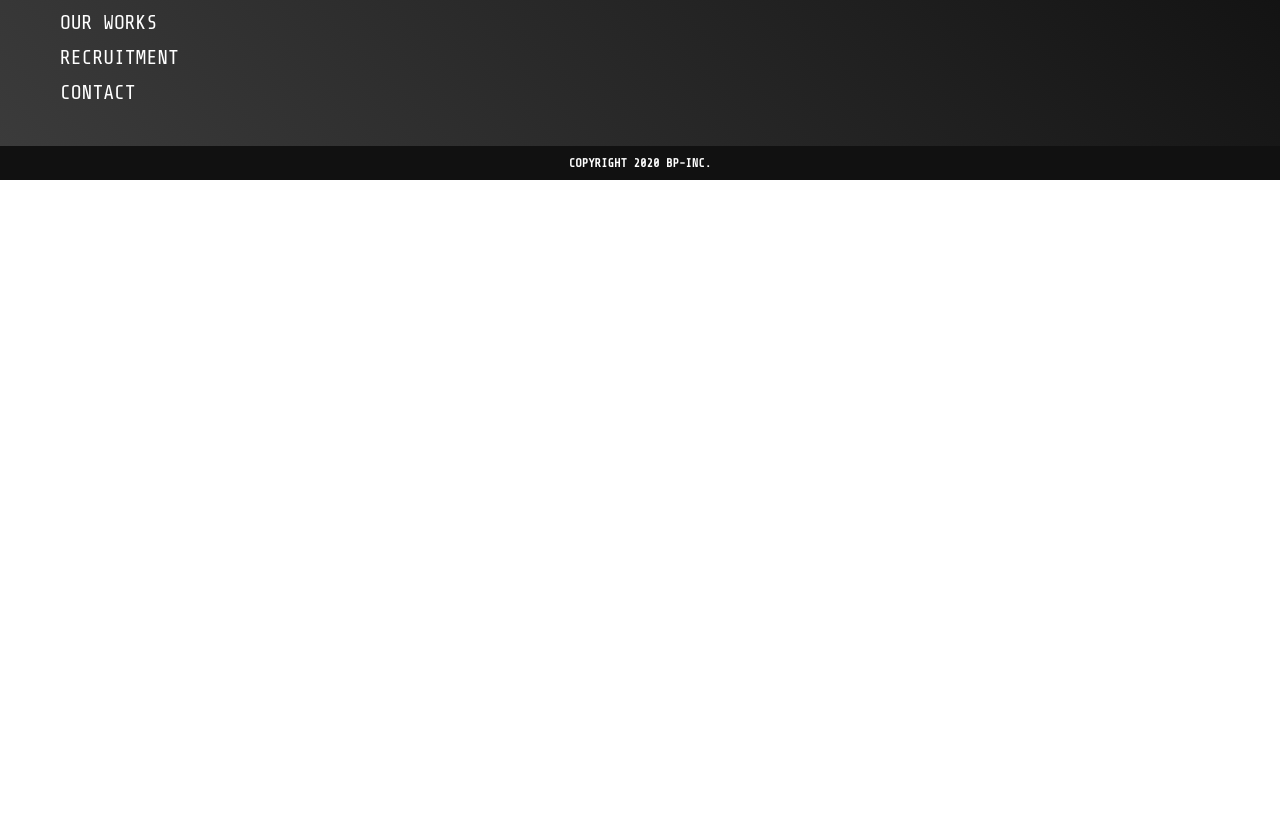
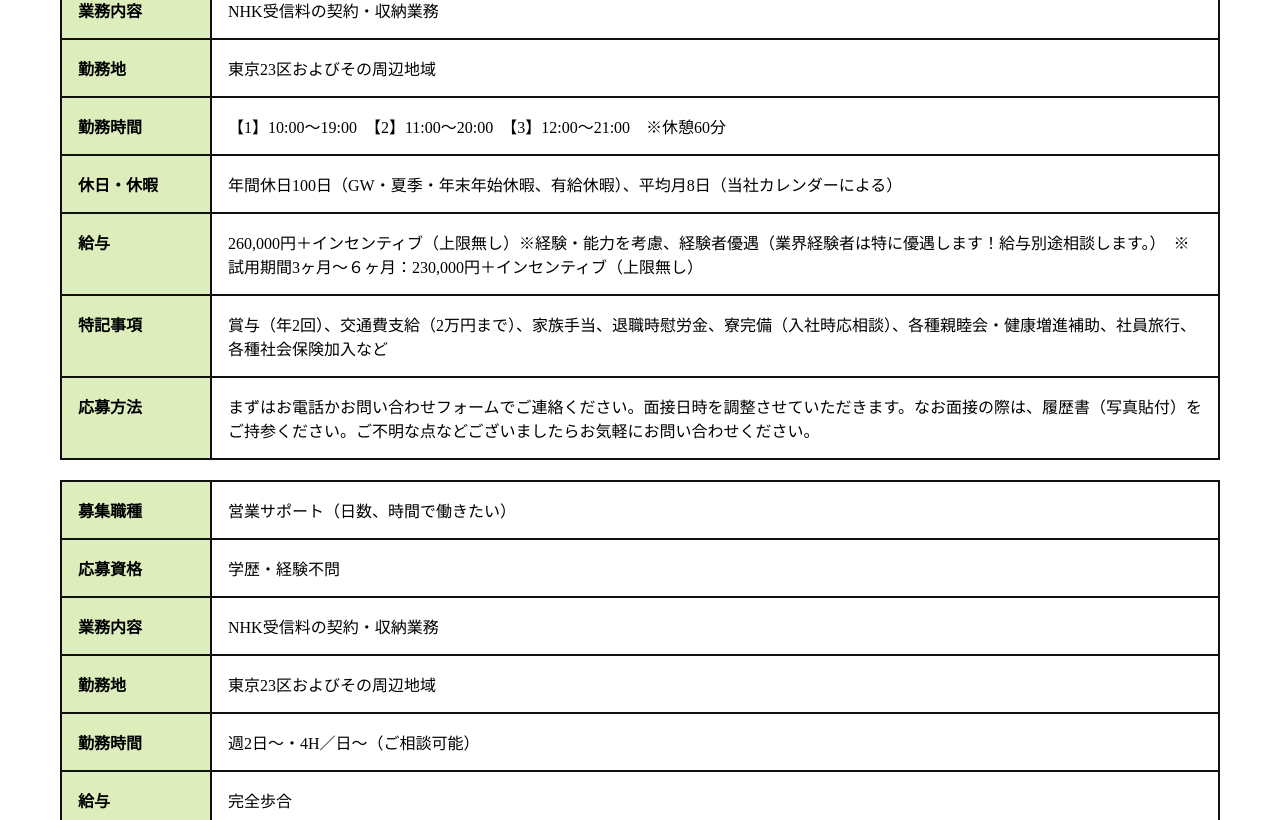
Before and after one commit to 9631kunn/bp-inc, a Gatsby site: page /recruitment in a window 1280 px wide. Shown: the part 891-1711 px from the top of the page. Before the commit the page ends 1071 px from the top, so only its background shows below. Built offline with nearby package versions, Linux system fonts and the light colour scheme; Gatsby itself is replaced by a stand-in of ours.

Commit message:
add: page

```diff
--- a/src/components/Heading3.js
+++ b/src/components/Heading3.js
@@ -4,6 +4,7 @@ import styled from 'styled-components';
 const red = (props) => props.theme.color.red;
 const purple = (props) => props.theme.color.purple;
 const blue = (props) => props.theme.color.blue;
+const green = (props) => props.theme.color.green;
 const gapXs = (props) => props.theme.gap.xs;
 const gapS = (props) => props.theme.gap.s;
 const gapL = (props) => props.theme.gap.l;
@@ -20,6 +21,9 @@ const Wrap = styled.h3`
   &.blue {
     color: ${blue};
   }
+  &.green {
+    color: ${green};
+  }
   &::before {
     content: '■';
     display: inline-block;
--- a/src/components/Iframe.js
+++ b/src/components/Iframe.js
@@ -16,9 +16,7 @@ const Wrap = styled.div`
   }
 `;
 
-const Iframe = ({ src }) => {
-  console.log(src);
-  return (
+const Iframe = ({ src }) => (
   <Wrap>
     <iframe
       src={src}
@@ -33,6 +31,5 @@ const Iframe = ({ src }) => {
     />
   </Wrap>
 );
-};
 
 export default Iframe;
--- a/src/components/Table.js
+++ b/src/components/Table.js
@@ -5,19 +5,27 @@ const mediaM = (props) => props.theme.media.m;
 const gapXs = (props) => props.theme.gap.xs;
 const gapS = (props) => props.theme.gap.s;
 const gapM = (props) => props.theme.gap.m;
+const greenOp = (props) => props.theme.color.greenOp;
 const container = (props) => props.theme.container.main;
 
-const Wrap = styled.table`
-  font-size: 1.6rem;
-  margin: 0 auto;
+const Wrap = styled.div`
+  margin: 0 auto ${gapS};
   max-width: ${container};
   padding: 0 ${gapS};
   width: 100%;
+`;
+
+const T = styled.table`
+  font-size: 1.6rem;
   tr {
     display: grid;
     gap: ${gapXs};
     grid-template-columns: 150px 1fr;
     margin-block-end: ${gapM};
+    th,
+    td {
+      padding: 1em;
+    }
     th {
       text-align: left;
     }
@@ -25,6 +33,21 @@ const Wrap = styled.table`
       address {
         font-style: initial;
       }
+    }
+  }
+  &.border {
+    border: 1px solid #111;
+    border-collapse: collapse;
+    tr {
+      gap: 0;
+      margin-block-end: 0;
+    }
+    th,
+    td {
+      border: 1px solid #111;
+    }
+    th {
+      background: ${greenOp};
     }
   }
   @media (max-width: ${mediaM}) {
@@ -36,9 +59,11 @@ const Wrap = styled.table`
   }
 `;
 
-const Table = ({ children }) => (
+const Table = ({ children, border = false }) => (
   <Wrap>
-    <tbody>{children}</tbody>
+    <T className={border ? 'border' : ''}>
+      <tbody>{children}</tbody>
+    </T>
   </Wrap>
 );
 
--- a/src/pages/recruitment.js
+++ b/src/pages/recruitment.js
@@ -4,17 +4,10 @@ import styled from 'styled-components';
 import Layout from '../components/Layout';
 import SEO from '../components/SEO';
 import Heading2 from '../components/Heading2';
+import Heading3 from '../components/Heading3';
+import Table from '../components/Table';
 
-const mediaS = (props) => props.theme.media.s;
-const mediaM = (props) => props.theme.media.m;
-const red = (props) => props.theme.color.red;
-const purple = (props) => props.theme.color.purple;
-const blue = (props) => props.theme.color.blue;
-const blueOp = (props) => props.theme.color.blueOp;
-const gapXs = (props) => props.theme.gap.xs;
 const gapS = (props) => props.theme.gap.s;
-const gapM = (props) => props.theme.gap.m;
-const gapL = (props) => props.theme.gap.l;
 const gapXxl = (props) => props.theme.gap.xxl;
 const container = (props) => props.theme.container.main;
 
@@ -24,15 +17,56 @@ const Wrap = styled.article`
 
 const Container = styled.div`
   font-size: 1.6rem;
-  margin: 0 auto;
+  margin: 0 auto ${gapS};
   max-width: ${container};
-  padding: ${gapS};
+  padding: 0 ${gapS};
   width: 100%;
+  p {
+    font-size: 1.6rem;
+  }
 `;
 
 const RecruitmentPage = (props) => {
   const recruitmentTitle = '求人情報';
   const recruitmentDescription = '株式会社ビジネスパートナーズの求人情報のページです';
+  const tableContent1 = [
+    { h: '募集職種', d: '営業（正社員で働きたい）' },
+    { h: '応募資格', d: '年齢・学歴・経験不問' },
+    { h: '業務内容', d: 'NHK受信料の契約・収納業務' },
+    { h: '勤務地', d: '	東京23区およびその周辺地域' },
+    { h: '勤務時間', d: '【1】10:00～19:00　【2】11:00～20:00　【3】12:00～21:00　※休憩60分' },
+    { h: '休日・休暇', d: '年間休日100日（GW・夏季・年末年始休暇、有給休暇）、平均月8日（当社カレンダーによる）' },
+    {
+      h: '給与',
+      d:
+        '260,000円＋インセンティブ（上限無し）※経験・能力を考慮、経験者優遇（業界経験者は特に優遇します！給与別途相談します。）　※試用期間3ヶ月～６ヶ月：230,000円＋インセンティブ（上限無し）',
+    },
+    {
+      h: '特記事項	',
+      d:
+        '賞与（年2回）、交通費支給（2万円まで）、家族手当、退職時慰労金、寮完備（入社時応相談）、各種親睦会・健康増進補助、社員旅行、各種社会保険加入など',
+    },
+    {
+      h: '応募方法	',
+      d:
+        'まずはお電話かお問い合わせフォームでご連絡ください。面接日時を調整させていただきます。なお面接の際は、履歴書（写真貼付）をご持参ください。ご不明な点などございましたらお気軽にお問い合わせください。',
+    },
+  ];
+
+  const tableContent2 = [
+    { h: '募集職種	', d: '営業サポート（日数、時間で働きたい）' },
+    { h: '応募資格', d: '学歴・経験不問' },
+    { h: '業務内容', d: 'NHK受信料の契約・収納業務' },
+    { h: '勤務地', d: '東京23区およびその周辺地域' },
+    { h: '勤務時間', d: '週2日～・4H／日～（ご相談可能）' },
+    { h: '給与', d: '完全歩合' },
+    { h: '特記事項', d: '交通費支給（実費）' },
+    {
+      h: '応募方法',
+      d:
+        'まずはお電話かお問い合わせフォームでご連絡ください。面接日時を調整させていただきます。なお面接の際は、履歴書（写真貼付）をご持参ください。ご不明な点などございましたらお気軽にお問い合わせください。',
+    },
+  ];
 
   return (
     <Layout location={props.location}>
@@ -45,8 +79,24 @@ const RecruitmentPage = (props) => {
             <strong>未経験でも大丈夫、決して難しい仕事ではありません</strong>
             。経験豊富な先輩スタッフが「ゆっくり・丁寧」に指導いたしますのでご安心ください。少しでもご興味がある方は、是非お気軽にお問い合わせ・ご応募ください。
           </p>
-          <h2>募集要項</h2>
+          <Heading3 text="募集要項" className="green" />
         </Container>
+        <Table border>
+          {tableContent1.map((t) => (
+            <tr key={t.h}>
+              <th>{t.h}</th>
+              <td>{t.d}</td>
+            </tr>
+          ))}
+        </Table>
+        <Table border>
+          {tableContent2.map((t) => (
+            <tr key={t.h}>
+              <th>{t.h}</th>
+              <td>{t.d}</td>
+            </tr>
+          ))}
+        </Table>
       </Wrap>
     </Layout>
   );
```
Also changed, not shown: src/pages/contact.js (+11 -12 lines). Lines whose indentation alone changed are shown as unchanged.
